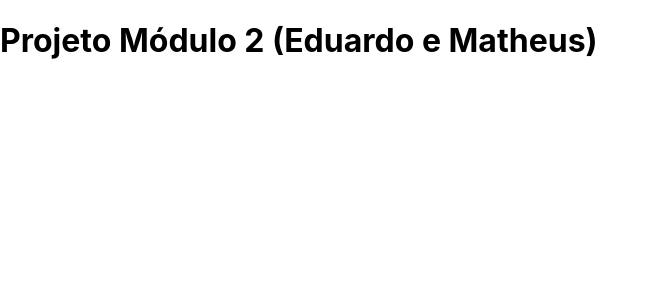
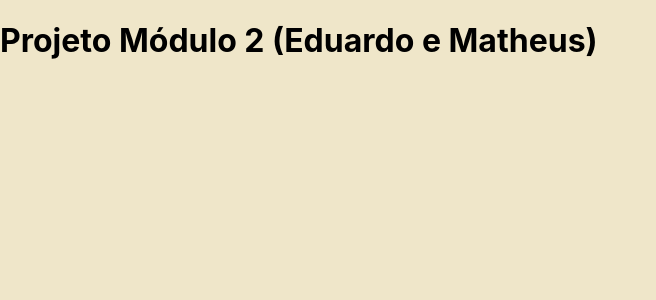
Before and after one commit to MatheusBenamor/M2-Project, a React (Create React App) app: page / in a window 1280 px wide. Shown: the top 300 px of the page, without its empty margins (0-656 px from the left). Built offline with nearby package versions, Linux system fonts and the light colour scheme.

Commit message:
install react router dom ok

```diff
--- a/package.json
+++ b/package.json
@@ -8,6 +8,7 @@
     "@testing-library/user-event": "^13.5.0",
     "react": "^17.0.2",
     "react-dom": "^17.0.2",
+    "react-router-dom": "^6.2.1",
     "react-scripts": "5.0.0",
     "web-vitals": "^2.1.4"
   },
--- /dev/null
+++ b/src/App.css
@@ -0,0 +1,4 @@
+
+html {
+    background-color: #EFE6C9;
+}
--- a/src/App.js
+++ b/src/App.js
@@ -1,4 +1,4 @@
-
+import './App.css';
 
 function App() {
   return (
```
Also changed, not shown: 1 other file (tests, documents, lock files or other folders).
